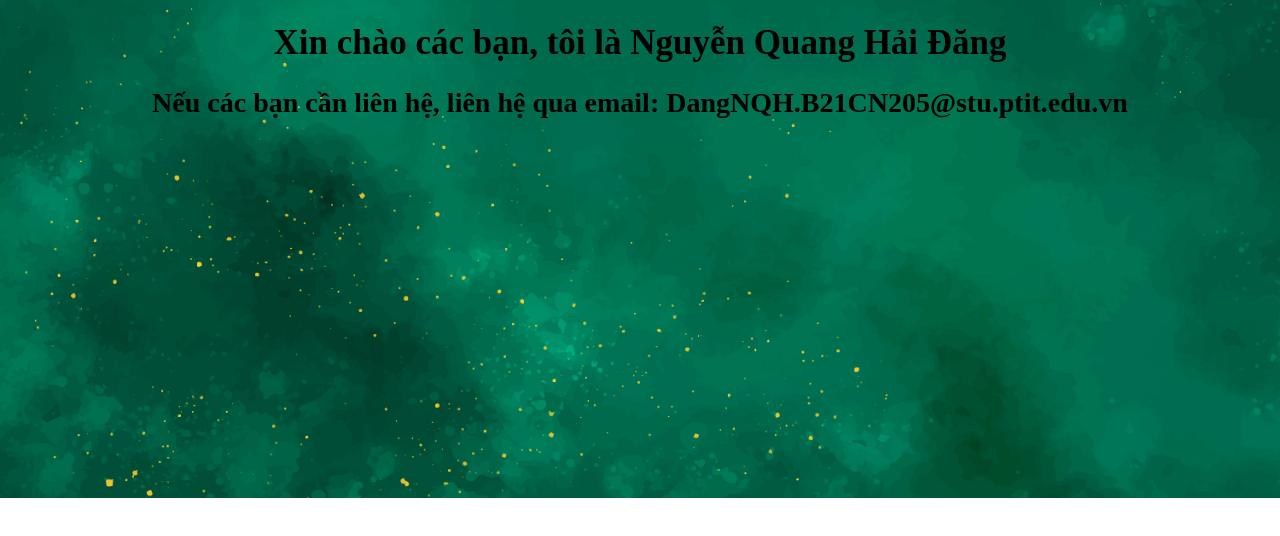
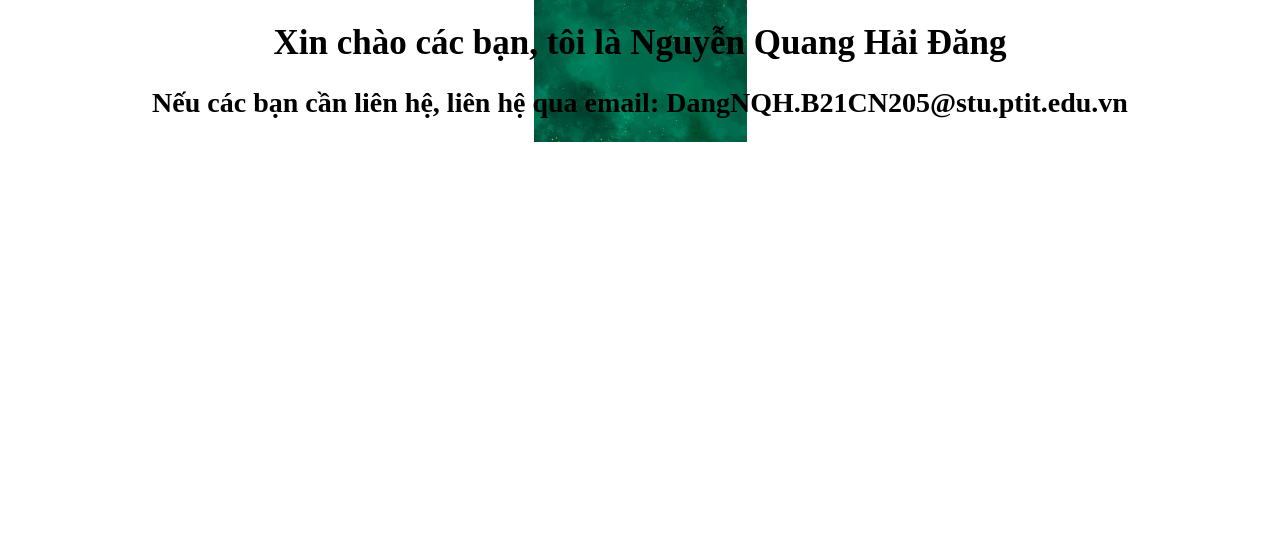
Before and after one commit to dangnguyen2311/dangnguyen2311.github.io, a plain HTML site: page index.html in a window 1280 px wide. Drawn offline with Linux system fonts and the light colour scheme.

Commit message:
Update style.css

```diff
--- a/style.css
+++ b/style.css
@@ -2,7 +2,7 @@ body{
     margin: 0;
     padding: 0;
     background: url(media/emerald.png) no-repeat;
-    background-size: cover; /* hoặc background-size: 50%; */
+    background-size: contain; /* hoặc background-size: 50%; */
     background-position: center;
 }
 .my_profile h1{
```
